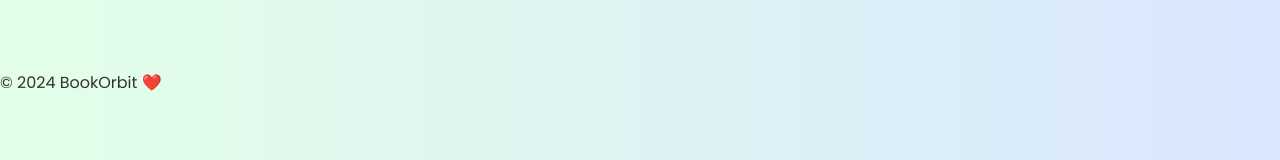
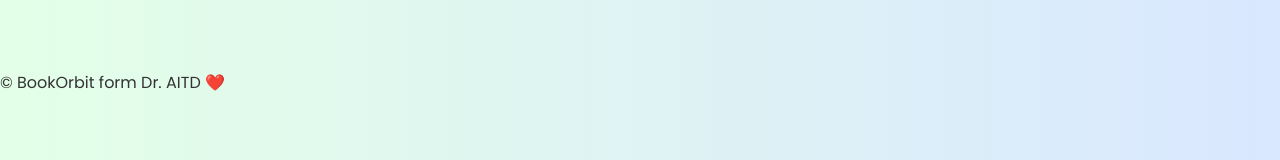
Before and after one commit to hey-anant/bookOrbit, a plain HTML site: page index.html in a window 1280 px wide. Shown: the part 279-439 px from the top of the page. Drawn offline with Linux system fonts and the light colour scheme.

Commit message:
Update index.html

```diff
--- a/index.html
+++ b/index.html
@@ -33,7 +33,7 @@
     </div>
 
     <footer>
-        <p>&copy; 2024 BookOrbit ❤️</p>
+        <p>&copy; BookOrbit form Dr. AITD ❤️</p>
     </footer>
     <script src="script.js"></script>
 </body>
```
